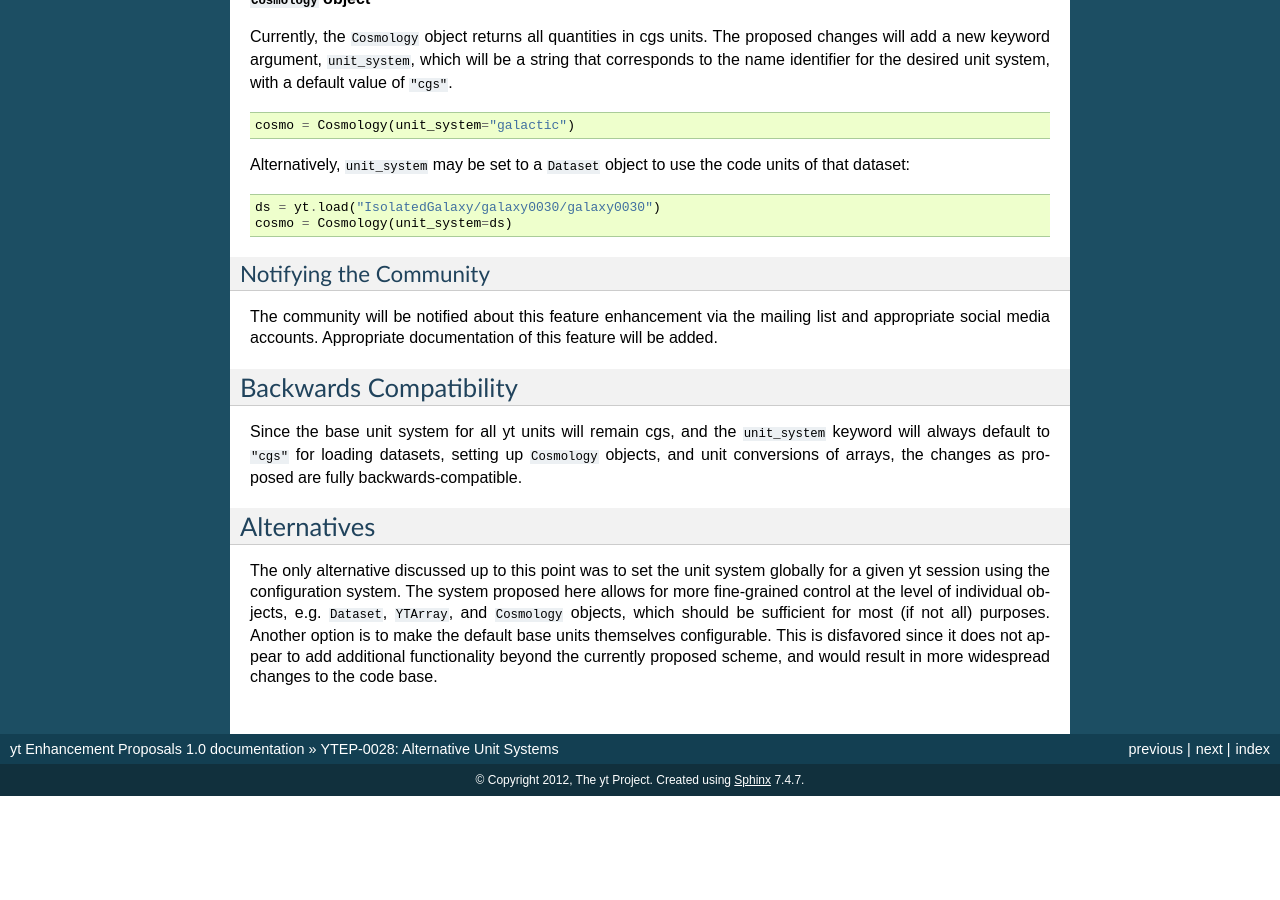
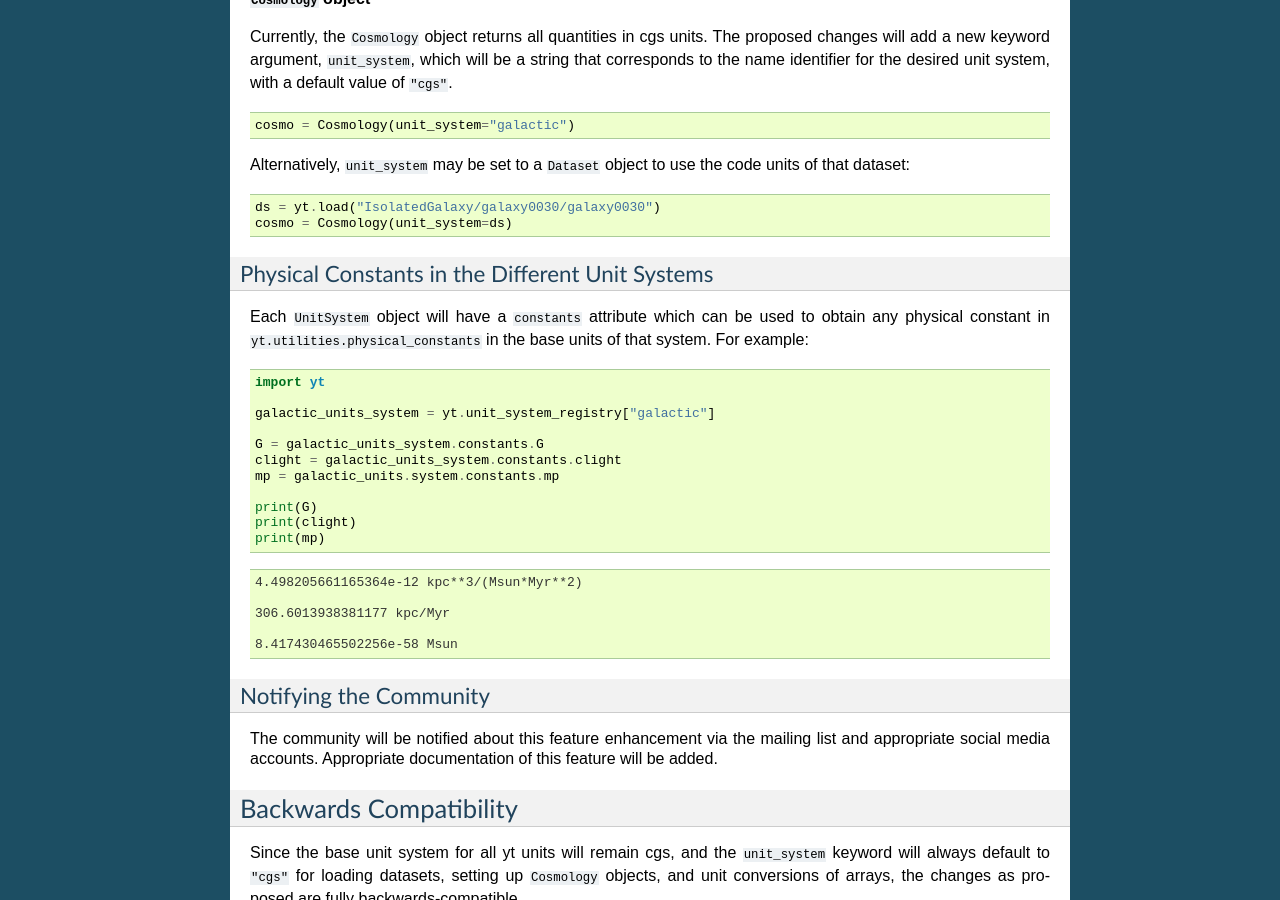
Before and after one commit to yt-project/ytep, a Sphinx documentation site: the page built from source/YTEPs/YTEP-0028.rst, in a window 1280 px wide and 900 px high, scrolled down 6327 px. Built offline with Sphinx 7.4.7, drawn with Linux system fonts in a browser that asks for light colours; formulas are drawn with MathJax 3; before the commit the page ends 7123 px from its top, so only the background shows below that; some of the changed text lies outside the part shown.

Commit message:
Adding discussion about how to obtain constants.

```diff
--- a/source/YTEPs/YTEP-0028.rst
+++ b/source/YTEPs/YTEP-0028.rst
@@ -402,6 +402,35 @@ that dataset:
     ds = yt.load("IsolatedGalaxy/galaxy0030/galaxy0030")
     cosmo = Cosmology(unit_system=ds)
 
+Physical Constants in the Different Unit Systems
+++++++++++++++++++++++++++++++++++++++++++++++++
+
+Each ``UnitSystem`` object will have a ``constants`` attribute which can be used to obtain
+any physical constant in ``yt.utilities.physical_constants`` in the base units of that system.
+For example:
+
+.. code-block:: python
+
+    import yt
+
+    galactic_units_system = yt.unit_system_registry["galactic"]
+
+    G = galactic_units_system.constants.G
+    clight = galactic_units_system.constants.clight
+    mp = galactic_units.system.constants.mp
+
+    print(G)
+    print(clight)
+    print(mp)
+
+.. code-block:: pycon
+
+    4.498205661165364e-12 kpc**3/(Msun*Myr**2)
+
+    306.6013938381177 kpc/Myr
+
+    8.417430465502256e-58 Msun
+
 Notifying the Community
 +++++++++++++++++++++++
 
```
